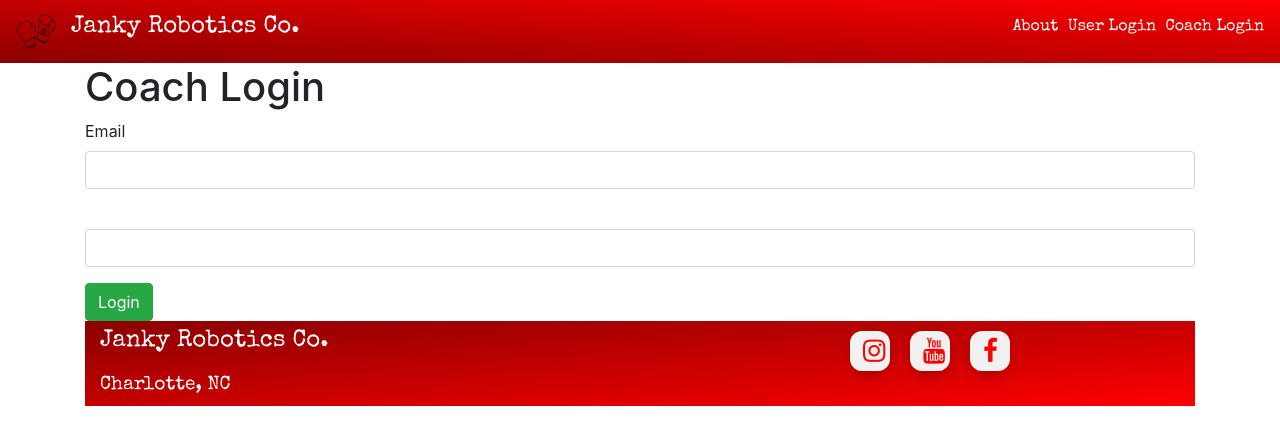
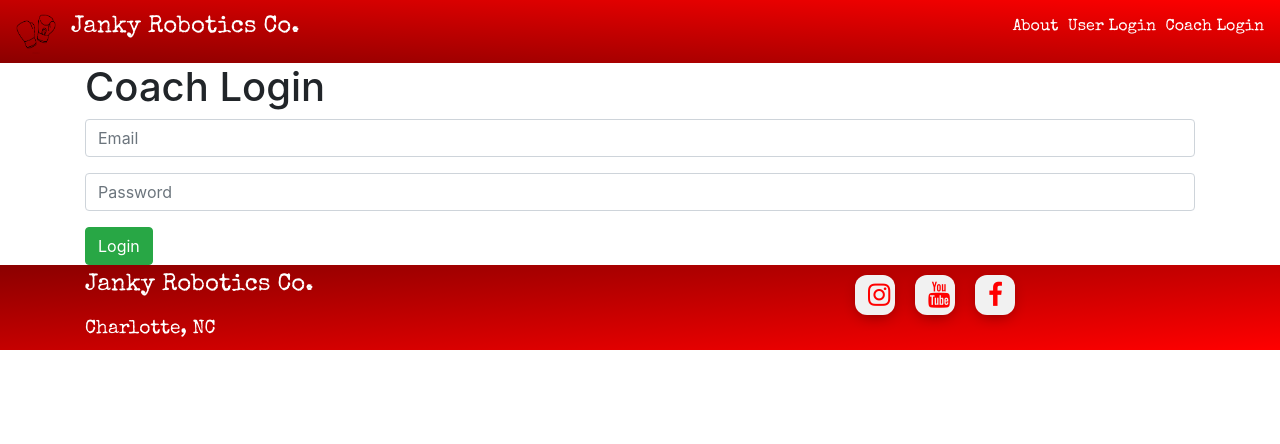
Before and after one commit to TJank/Angular-Demo, an Angular app: page /coach in a window 1280 px wide. Shown: the top 444 px of the page. Built offline with nearby package versions, Linux system fonts and the light colour scheme.

Commit message:
added form validation login coach

```diff
--- a/src/app/components/login-coach-page/login-coach-page.component.css
+++ b/src/app/components/login-coach-page/login-coach-page.component.css
@@ -0,0 +1,3 @@
+.error-msg {
+    color: red;
+}
--- a/src/app/components/login-coach-page/login-coach-page.component.html
+++ b/src/app/components/login-coach-page/login-coach-page.component.html
@@ -5,18 +5,19 @@
       <h1>Coach Login</h1>
       <form (ngSubmit)="coachLogin()" #coachForm="ngForm">
         <div class="form-group">
-          <label for="email">Email</label>
-          <input type="text" class="form-control" id="email" [(ngModel)]="email" name="email" required>
+          <label class="error-msg" [hidden]="!not_found_err">Coach Email or Passowrd Incorrect</label>
+          <input type="text" class="form-control" id="email" [(ngModel)]="email" name="email" placeholder="Email" required>
+          <label class="error-msg" [hidden]="!email_err" for="username">Please Enter A Username</label>
         </div>
 
         <div class="form-group">
-          <label for="password"></label>
-          <input type="password" class="form-control" id="password" [(ngModel)]="password" name="password" required>
+          <input type="password" class="form-control" id="password" [(ngModel)]="password" name="password" placeholder="Password" required>
+          <label class="error-msg" [hidden]="!pass_err" for="password">Please Enter A Password</label>
         </div>
 
         <button type="submit" class="btn btn-success" >Login</button>
       </form>
   </div>
-
+</div>
 
 <app-footer></app-footer>
--- a/src/app/components/login-coach-page/login-coach-page.component.ts
+++ b/src/app/components/login-coach-page/login-coach-page.component.ts
@@ -21,48 +21,53 @@ export class LoginCoachPageComponent implements OnInit {
   email:string;
   password:string;
 
-  success = false;
-  errorNum:number;
-  errors:string[];
+  email_err:boolean = false;
+  pass_err:boolean = false;
+  not_found_err:boolean = false;
 
   coachLogin() {
-    this.errors = [];
-    this.errorNum = 0;
+    this.email_err = false;
+    this.pass_err = false;
+    this.not_found_err = false;
 
     if(this.email == null) {
-
-      this.errorNum++;
-      this.errors.push("Please specify your email.")
+      console.log("username not entered...");
+      this.email_err = true;
     }
     else if (!(this.email.trim().length > 0)) {
-      this.errorNum++;
-      this.errors.push("Please specify your email.");
+      console.log("username not entered...");
+      this.email_err = true;
     }
 
     // password check
     if(this.password == null) {
-      this.errorNum++;
-      this.errors.push("Please enter Password.");
+      console.log("password not entered...");
+      this.pass_err = true;
+    } else if (!(this.password.trim().length > 0)) {
+      console.log("password is blank...");
+      this.pass_err = true;
     }
 
     // call login service
-    if(this.errorNum == 0) {
+    if(!this.pass_err && !this.email_err) {
       var temp_coach = new Coach(0, this.email, "", "", [], [], [], [], [], [], [], this.password,"")
       if(this.loginService.loginCoach(temp_coach)) {
         console.log('returned true!')
 
         this.router.navigate(['/coach/home']);
       } else {
-        console.log('returned false... login failure')
+        this.not_found_err = true;
+        this.email = "";
+        this.password = "";
+        console.log('coach not found');
       }
-      // this.authService.loginCoach({email: this.email, password: this.password})
-      // .subscribe(
-      //   data => {
-      //     if(data) {
-      //       this.router.navigate(['/coach/home']);
-      //     }
-      //   }
-      // );
+    } else {
+      if(this.pass_err) {
+        this.password = "";
+      }
+      if(this.email_err)
+      this.email = "";
+      this.password = "";
     }
   }
 
```
